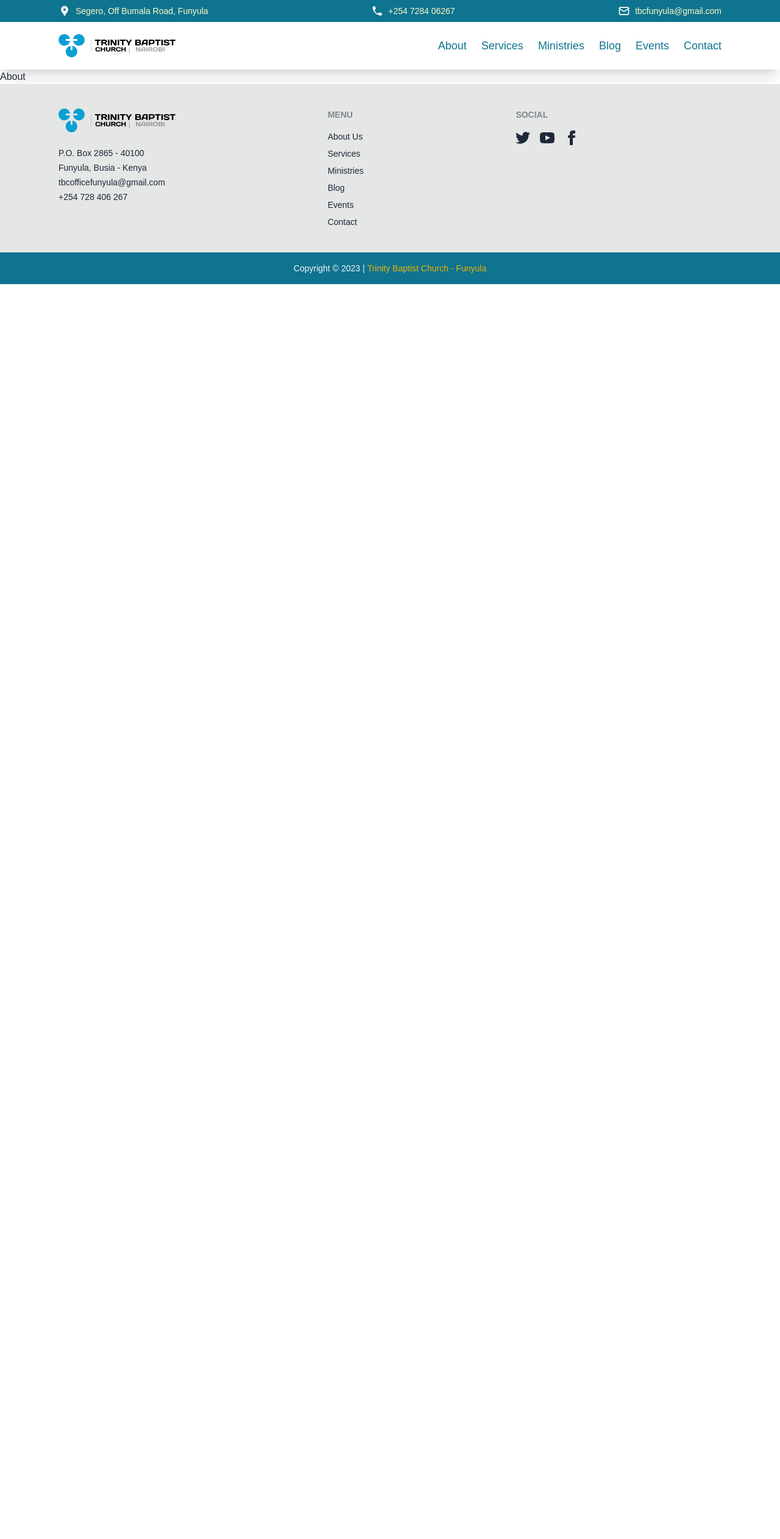
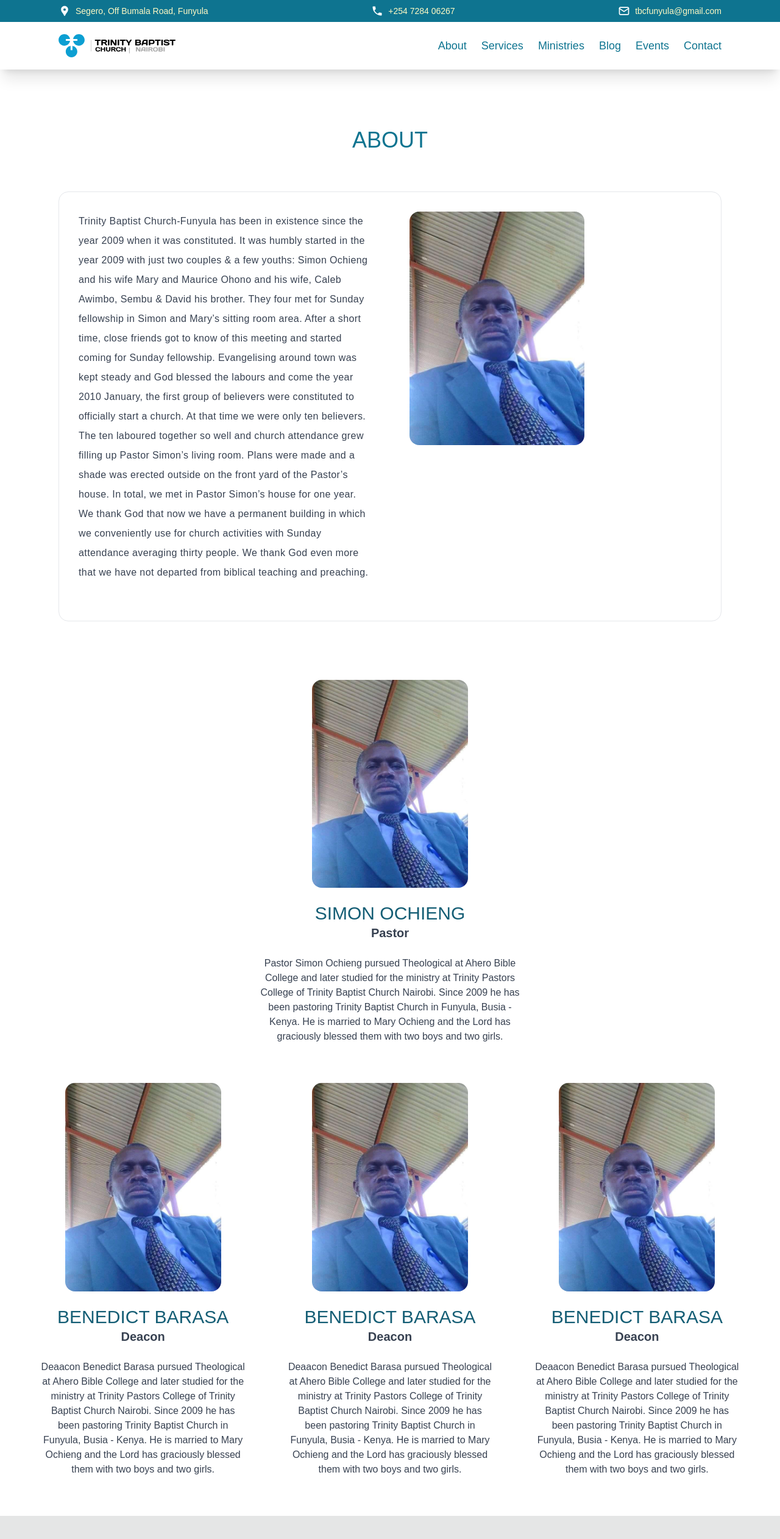
Before and after one commit to Andrew-Ochieng/tbc, a React (Vite) app: page /about in a window 1280 px wide. Shown: the top 2524 px of the page at 61% size. Before the commit the page ends 800 px from the top, so only its background shows below. Built offline with nearby package versions, Linux system fonts and the light colour scheme.

Commit message:
feat: add pastors & deacons

```diff
--- /dev/null
+++ b/src/components/About/Intro.jsx
@@ -0,0 +1,25 @@
+import { intros } from "../../data/about"
+
+export default function Intro() {
+  return (
+    <>
+        <div className="md:m-24 m-4 ">
+            <div className="md:mb-16 mb-8">
+                <h2 className="text-center section-title md:text-4xl text-2xl text-cyan-700">About</h2>
+            </div>
+            <div className="md:p-8 p-4 border rounded-2xl ">
+                {intros.map((item) => (
+                    <div className="grid md:grid-cols-2 grid-cols-1 md:gap-16 gap-8">
+                        <div className="">
+                            <p className="font-light text-gray-700 md:text-base text-sm tracking-wide md:leading-loose leading-normal">{item.content}</p>
+                        </div>
+                        <div className="w-full ">
+                            <img src={item.image} alt="" className="md:h-[60%] md:rounded-2xl rounded-xl"/>
+                        </div>
+                    </div>
+                ))}
+            </div>
+        </div>
+    </>
+  )
+}
--- /dev/null
+++ b/src/components/About/Leadership.jsx
@@ -0,0 +1,35 @@
+import { pastors } from "../../data/about"
+import { deacons } from "../../data/about"
+
+export default function
+() {
+  return (
+    <div>
+        <div className="flex flex-col items-center justify-center md:m-16 m-6">
+            {pastors.map((item) => (
+                <div className="flex flex-col items-center text-center justify-center max-w-md">
+                    <img src={item.image} alt="" className="md:rounded-2xl rounded-lg md:w-64 " />
+                    <div className="md:my-6 my-3">
+                        <h3 className="uppercase text-cyan-800 md:text-3xl">{item.name}</h3>
+                        <h5 className="font-semibold md:text-xl text-lg text-gray-700">{item.post}</h5>
+                    </div>
+                    <p className="font-light text-gray-700 md:text-base text-sm">{item.content}</p>
+                </div>
+            ))}
+        </div>
+
+        <div className="grid md:grid-cols-3 grid-cols-1 md:gap-16 gap-8 md:m-16 m-6">
+            {deacons.map((item) => (
+                <div className="flex flex-col items-center text-center justify-center max-w-md">
+                    <img src={item.image} alt="" className="md:rounded-2xl rounded-lg md:w-64 " />
+                    <div className="md:my-6 my-3">
+                        <h3 className="uppercase text-cyan-800 md:text-3xl">{item.name}</h3>
+                        <h5 className="font-semibold md:text-xl text-lg text-gray-700">{item.post}</h5>
+                    </div>
+                    <p className="font-light text-gray-700 md:text-base text-sm">{item.content}</p>
+                </div>
+            ))}
+        </div>
+    </div>
+  )
+}
--- a/src/components/Footer.jsx
+++ b/src/components/Footer.jsx
@@ -26,7 +26,7 @@ export default function Footer() {
               <Link to='/about' className="link link-hover">About Us</Link>
               <Link to='/services' className="link link-hover">Services</Link>
               <Link to='/ministries' className="link link-hover">Ministries</Link>
-              <Link to='/bog' className="link link-hover">Blog</Link>
+              <Link to='/blog' className="link link-hover">Blog</Link>
               <Link to='/events' className="link link-hover">Events</Link>
               <Link to='/contact' className="link link-hover">Contact</Link>
             </div>
--- /dev/null
+++ b/src/data/about.jsx
@@ -0,0 +1,38 @@
+const intros = [
+    {
+        image: "../../../public/pastor.jpg",
+        content: "Trinity Baptist Church-Funyula has been in existence since the year 2009 when it was constituted. It was humbly started in the year 2009 with just two couples & a few youths: Simon Ochieng and his wife Mary and Maurice Ohono and his wife, Caleb Awimbo, Sembu & David his brother. They four met for Sunday fellowship in Simon and Mary’s sitting room area. After a short time, close friends got to know of this meeting and started coming for Sunday fellowship. Evangelising around town was kept steady and God blessed the labours and come the year 2010 January, the first group of believers were constituted to officially start a church. At that time we were only ten believers. The ten laboured together so well and church attendance grew filling up Pastor Simon’s living room. Plans were made and a shade was erected outside on the front yard of the Pastor’s house. In total, we met in Pastor Simon’s house for one year. We thank God that now we have a permanent building in which we conveniently use for church activities with Sunday attendance averaging thirty people. We thank God even more that we have not departed from biblical teaching and preaching."
+    }
+]
+
+const pastors = [
+    {
+        name: "Simon Ochieng",
+        image: "../../../public/pastor.jpg",
+        post: "Pastor",
+        content: "Pastor Simon Ochieng pursued Theological at Ahero Bible College and later studied for the ministry at Trinity Pastors College of Trinity Baptist Church Nairobi. Since 2009 he has been pastoring Trinity Baptist Church in Funyula, Busia - Kenya. He is married to Mary Ochieng and the Lord has graciously blessed them with two boys and two girls. "
+    }
+]
+
+const deacons = [
+    {
+        name: "Benedict Barasa",
+        image: "../../../public/pastor.jpg",
+        post: "Deacon",
+        content: "Deaacon Benedict Barasa pursued Theological at Ahero Bible College and later studied for the ministry at Trinity Pastors College of Trinity Baptist Church Nairobi. Since 2009 he has been pastoring Trinity Baptist Church in Funyula, Busia - Kenya. He is married to Mary Ochieng and the Lord has graciously blessed them with two boys and two girls. "
+    },
+    {
+        name: "Benedict Barasa",
+        image: "../../../public/pastor.jpg",
+        post: "Deacon",
+        content: "Deaacon Benedict Barasa pursued Theological at Ahero Bible College and later studied for the ministry at Trinity Pastors College of Trinity Baptist Church Nairobi. Since 2009 he has been pastoring Trinity Baptist Church in Funyula, Busia - Kenya. He is married to Mary Ochieng and the Lord has graciously blessed them with two boys and two girls. "
+    },
+    {
+        name: "Benedict Barasa",
+        image: "../../../public/pastor.jpg",
+        post: "Deacon",
+        content: "Deaacon Benedict Barasa pursued Theological at Ahero Bible College and later studied for the ministry at Trinity Pastors College of Trinity Baptist Church Nairobi. Since 2009 he has been pastoring Trinity Baptist Church in Funyula, Busia - Kenya. He is married to Mary Ochieng and the Lord has graciously blessed them with two boys and two girls. "
+    }
+]
+
+export { pastors, deacons, intros};
--- a/src/pages/About.jsx
+++ b/src/pages/About.jsx
@@ -1,6 +1,11 @@
+import Intro from "../components/About/Intro";
+import Leadership from "../components/About/Leadership";
 
 export default function About() {
   return (
-    <div>About</div>
+    <div>
+      <Intro />
+      <Leadership />
+    </div>
   )
 }
```
Also changed, not shown: public/pastor.jpg (added).
